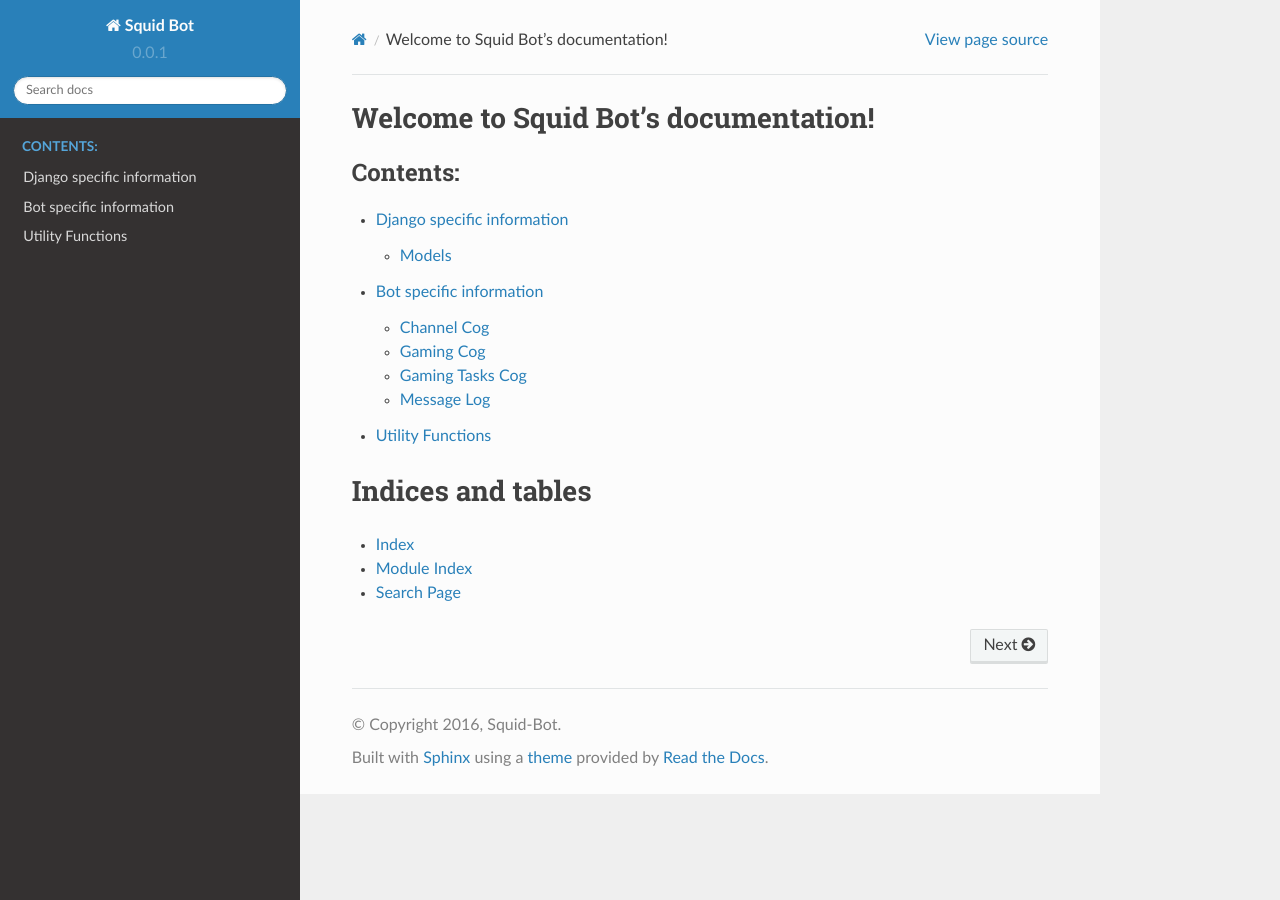
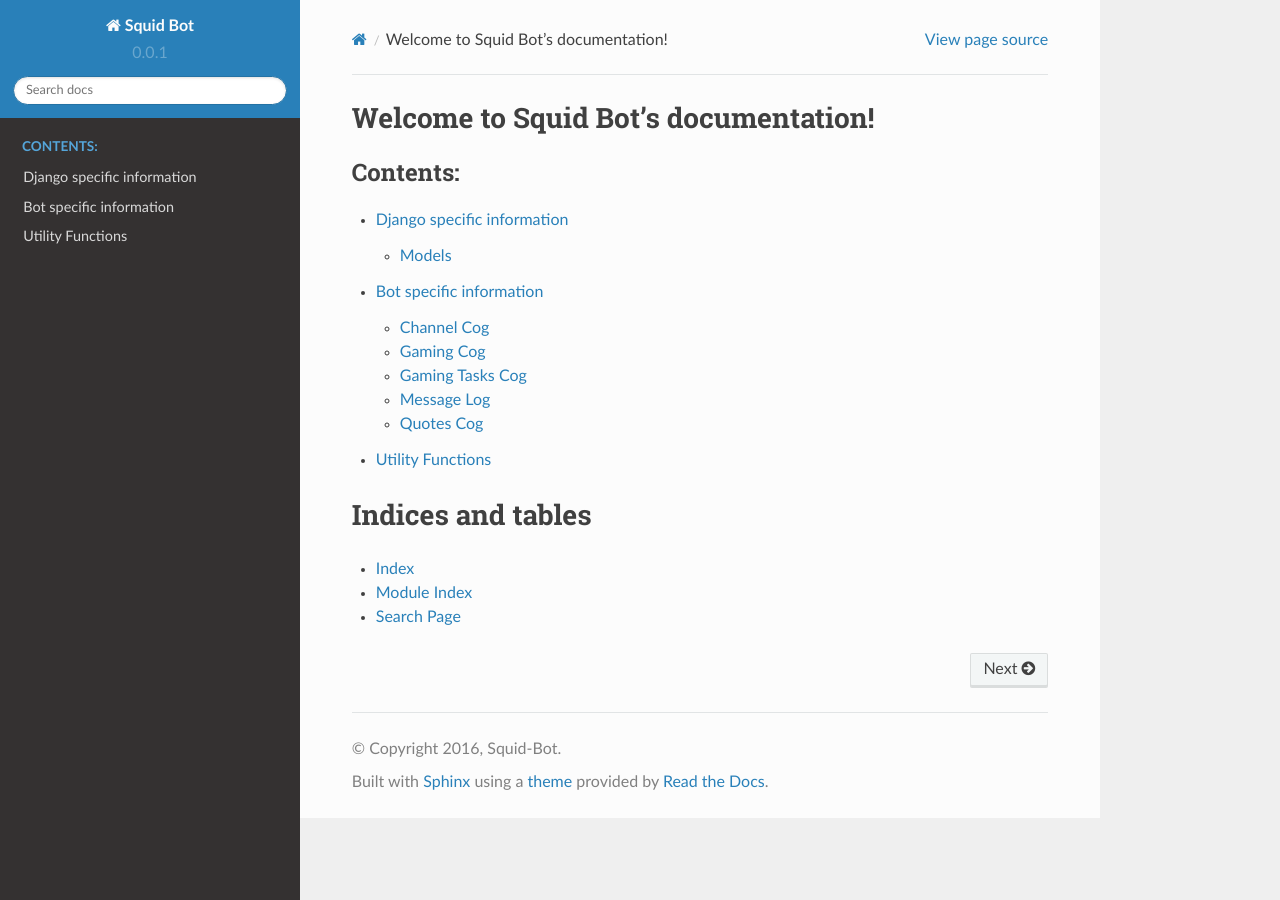
Before and after one commit to bsquidwrd/Squid-Bot, a Sphinx documentation site: the page built from docs/source/index.rst, in a window 1280 px wide. Built offline with Sphinx 7.4.7 and the Read the Docs theme 2.0.0, drawn with Linux system fonts in a browser that asks for light colours.

Commit message:
Add quotes to docs

```diff
--- a/docs/source/bot/bot.rst
+++ b/docs/source/bot/bot.rst
@@ -11,6 +11,7 @@ This project uses discord.py for the Discord Bot portion
     gaming
     gaming_tasks
     message_log
+    quotes
 
 
 .. automodule:: cogs.utils.checks
--- /dev/null
+++ b/docs/source/bot/quotes.rst
@@ -0,0 +1,7 @@
+.. currentmodule:: cogs.quotes
+
+Quotes Cog
+==========
+
+.. autoclass:: Quotes
+   :members:
```
